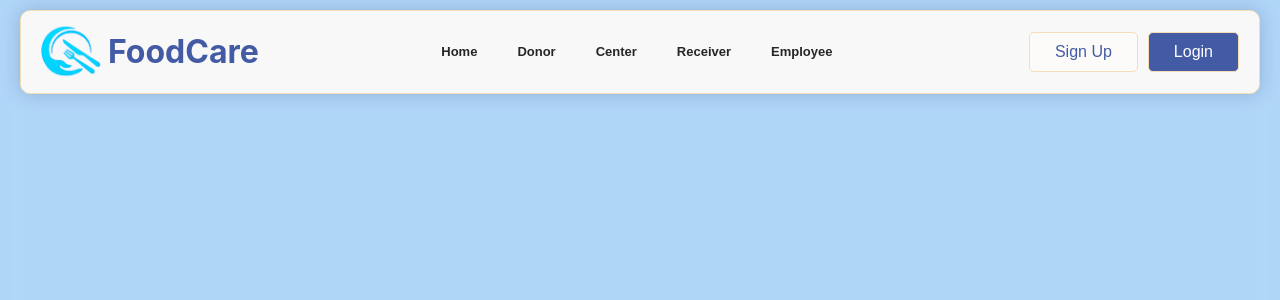
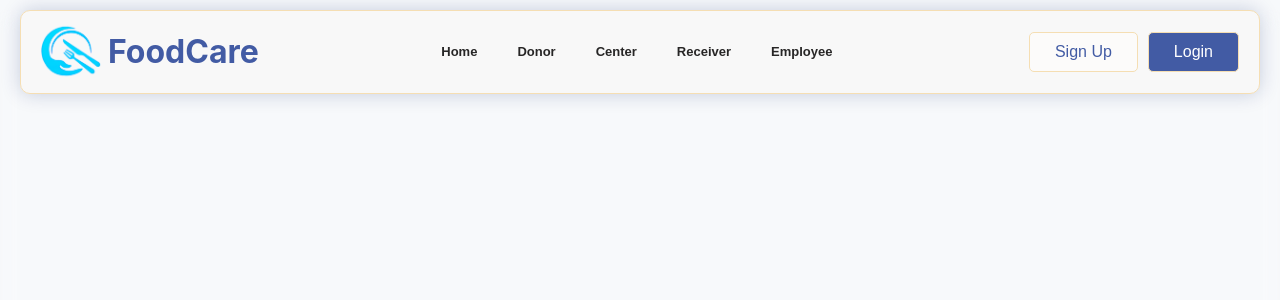
Before and after one commit to Arunitdy/Food-Donation-and-Distribution-Management-System, a React (Create React App) app in the folder client/: page / in a window 1280 px wide. Shown: the top 300 px of the page. Built offline with nearby package versions, Linux system fonts and the light colour scheme.

Commit message:
background

```diff
--- a/client/src/index.css
+++ b/client/src/index.css
@@ -6,7 +6,7 @@ body {
     sans-serif;
   -webkit-font-smoothing: antialiased;
   -moz-osx-font-smoothing: grayscale;
-  background-color: rgb(176, 214, 247);
+  background-color: rgb(247, 249, 251);
 }
 
 code {
```
